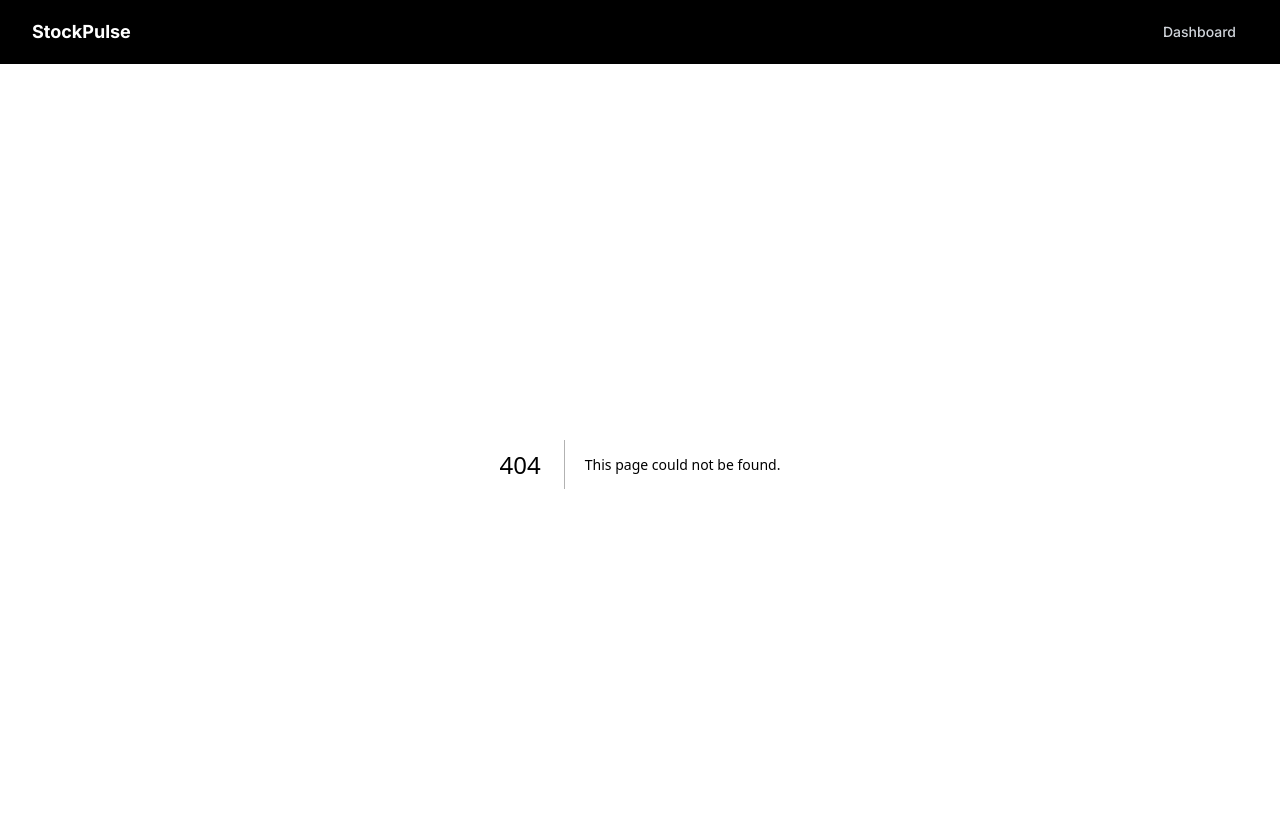
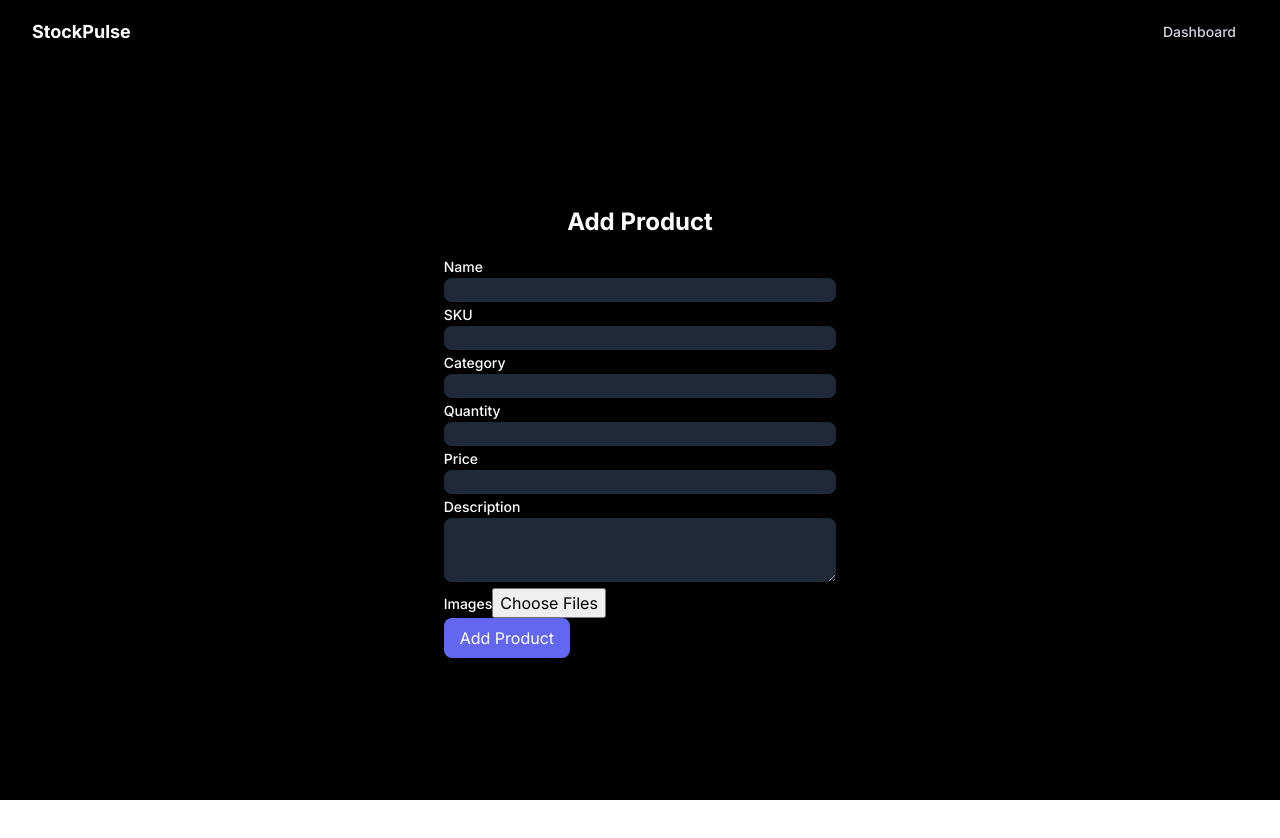
Before and after one commit to Marium-dotcom/MERN-Inventory, a Next.js app in the folder frontend/: page /editProduct/1 in a window 1280 px wide. Before the commit this address had no page. Shown: the top 838 px of the page. After the commit the page ends 800 px from the top, so only its background shows below. Built offline with nearby package versions, Linux system fonts and the light colour scheme; no server answers.

Commit message:
edit product

```diff
--- a/frontend/Redux/Slices/productSlice.js
+++ b/frontend/Redux/Slices/productSlice.js
@@ -33,6 +33,21 @@ export const getProduct = createAsyncThunk(
     }
   );
 
+  export const getSingleProduct = createAsyncThunk(
+    'products/getSingleProduct',
+    async (id, thunkAPI) => {
+      try {
+        const response = await axios.get(`http://localhost:8000/api/getSingleProduct/${id}` ,{
+          withCredentials: true });
+        return response.data;
+      } catch (error) {
+        return thunkAPI.rejectWithValue(error.response.data);
+      }
+    }
+  );
+
+
+
   export const deleteProduct = createAsyncThunk(
     'products/deleteProduct',
     async (id, thunkAPI) => {
@@ -47,10 +62,29 @@ export const getProduct = createAsyncThunk(
   );
 
 
+  export const editProduct = createAsyncThunk(
+    'products/editProduct',
+    async ({id, formData}, thunkAPI) => {
+      try {
+        const response = await axios.patch(`http://localhost:8000/api/updateProduct/${id}`, formData ,{
+          withCredentials: true,
+          headers: {
+            'Content-Type': 'multipart/form-data',
+       } });
+       console.log(response.data + "redux");
+        return response.data;
+      } catch (error) {
+        return thunkAPI.rejectWithValue(error.response.data);
+      }
+    }
+  );
+
+
   export const productsSlice = createSlice({
     name: 'products',
     initialState: {
       items: [],
+      item:  null,
       status: 'idle' ,// idle | loading | succeeded | failed
 
 
@@ -65,10 +99,17 @@ export const getProduct = createAsyncThunk(
       },
       [getProduct.rejected]: (state) => {
         state.status = 'failed';
+      },
+      [getSingleProduct.fulfilled]:(state, action)=>{
+        state.item = action.payload;
+        console.log(action.payload);
       }
+
     }
   })
 
 
   export const selectAllProducts = state => state.products.items;
+  export const selectProduct = state => state.products.item;
+
 export const getProductStatus = state => state.products.status
--- a/frontend/app/addProduct/page.jsx
+++ b/frontend/app/addProduct/page.jsx
@@ -6,6 +6,7 @@ import { useRouter } from 'next/navigation';
 import React, { useState } from 'react';
 import { useSelector } from 'react-redux';
 import { useDispatch } from 'react-redux';
+import ProductForm from '../productForm/page';
 
 const AddProductForm = () => {
   const dispatch = useDispatch();
@@ -52,6 +53,8 @@ const AddProductForm = () => {
         description: '',
         images: [],
       });
+      router.push('/productDashboard')
+
       })
       .catch(err => {
 console.log(err);      });
@@ -85,111 +88,14 @@ console.log(err);      });
   return (
     <>
     {isLoggedIn?
-    <div className="bg-black h-[calc(100vh-64px)] flex flex-col justify-center items-center text-white">
-      <h2 className="text-2xl font-bold mb-4">Add Product</h2>
+   <ProductForm
+   handleFormSubmit={handleFormSubmit}
+   handleImageChange={handleImageChange}
+   handleInputChange={handleInputChange}
+   product={product}
 
-      <form className="max-w-md" onSubmit={handleFormSubmit}>
-        <div>
-          <label className="text-sm font-medium" htmlFor="name">
-            Name
-          </label>
-          <input
-            className="w-full rounded-lg bg-gray-800 text-white pl-2"
-            type="text"
-            id="name"
-            value={product.name}
-            onChange={handleInputChange}
-            name="name"
-          />
-        </div>
-
-        <div>
-          <label className="text-sm font-medium" htmlFor="sku">
-            SKU
-          </label>
-          <input
-            className="w-full rounded-lg bg-gray-800 text-white pl-2"
-            type="text"
-            id="sku"
-            value={product.sku}
-            onChange={handleInputChange}
-            name="sku"
-          />
-        </div>
-
-        <div>
-          <label className="text-sm font-medium" htmlFor="category">
-            Category
-          </label>
-          <input
-            className="w-full rounded-lg bg-gray-800 text-white pl-2"
-            type="text"
-            id="category"
-            value={product.category}
-            onChange={handleInputChange}
-            name="category"
-          />
-        </div>
-
-        <div>
-          <label className="text-sm font-medium" htmlFor="quantity">
-            Quantity
-          </label>
-          <input
-            className="w-full rounded-lg bg-gray-800 text-white pl-2"
-            type="number"
-            id="quantity"
-            value={product.quantity}
-            onChange={handleInputChange}
-            name="quantity"
-          />
-        </div>
-
-        <div>
-          <label className="text-sm font-medium" htmlFor="price">
-            Price
-          </label>
-          <input
-            className="w-full rounded-lg bg-gray-800 text-white pl-2"
-            type="number"
-            id="price"
-            value={product.price}
-            onChange={handleInputChange}
-            name="price"
-          />
-        </div>
-
-        <div>
-          <label className="text-sm font-medium" htmlFor="description">
-            Description
-          </label>
-          <textarea
-            className="w-full rounded-lg bg-gray-800 text-white p-2"
-            id="description"
-            value={product.description}
-            onChange={handleInputChange}
-            name="description"
-          ></textarea>
-        </div>
-
-        <div>
-          <label className="text-sm font-medium" htmlFor="images">
-            Images
-          </label>
-          <input
-            className="text-black"
-            type="file"
-            id="images"
-            multiple
-            onChange={handleImageChange}
-          />
-        </div>
-
-        <button className="bg-indigo-500 text-white rounded-lg py-2 px-4 hover:bg-indigo-600">
-          Add Product
-        </button>
-      </form>
-    </div>: <h1 className='bg-black h-[calc(100vh-64px)] flex flex-col justify-center items-center text-white'>PLEASE LOGIN</h1>}</>
+   />
+   : <h1 className='bg-black h-[calc(100vh-64px)] flex flex-col justify-center items-center text-white'>PLEASE LOGIN</h1>}</>
   );
 };
 
--- /dev/null
+++ b/frontend/app/editProduct/[id]/page.jsx
@@ -0,0 +1,82 @@
+"use client"
+import { getProduct, selectAllProducts, editProduct, getSingleProduct, selectProduct } from '@/Redux/Slices/productSlice';
+import ProductForm from '@/app/productForm/page';
+import { useParams } from 'next/navigation';
+import React, { useEffect, useState } from 'react';
+import { useDispatch, useSelector } from 'react-redux';
+import { useRouter } from 'next/navigation';
+
+const edtProduct = () => {
+    const { id } = useParams();
+    const dispatch = useDispatch();
+    const productEdit = useSelector(selectProduct);
+    const [product, setProduct] = useState(productEdit || {name: "",sku:"",category: "",quantity: "",price: "", description:"" ,     images: [],
+  } );
+    const router = useRouter()
+
+
+// console.log(product);
+useEffect(() => {
+  // Update the local state when the productEdit changes
+  setProduct(productEdit || {name: "",sku:"",category: "",quantity: "",price: "", description:"" } );
+}, [productEdit]);
+
+
+useEffect(() => {
+
+  dispatch(getSingleProduct(id));
+}, [dispatch, id]);
+
+  const handleFormSubmit = async (e) => {
+    e.preventDefault();
+
+
+    const formData = new FormData();
+    formData.append('name', product.name);
+    formData.append('sku', product.sku);
+    formData.append('category', product.category);
+    formData.append('quantity', product.quantity);
+    formData.append('price', product.price);
+    formData.append('description', product.description);
+
+    // Append images to formData
+    for (let i = 0; i < product?.images.length; i++) {
+      formData.append('images', product?.images[i]);
+    }
+
+    console.log(...formData);
+
+    await dispatch(editProduct({ id, formData }));
+    router.push('/productDashboard')
+  };
+
+
+  const handleInputChange = (e) => {
+    const { name, value } = e.target;
+    setProduct((prevProduct) => ({
+      ...prevProduct,
+      [name]: value,
+    }));
+  };
+
+  const handleImageChange = (e) => {
+    const { files } = e.target;
+    setProduct((prevProduct) => ({
+      ...prevProduct,
+      images: Array.from(files),
+    }));
+  };
+
+    return (
+
+      <>
+      <ProductForm    handleFormSubmit={handleFormSubmit}
+   handleInputChange={handleInputChange}
+   product={product}
+   handleImageChange={handleImageChange}
+/>
+      </>
+    );
+}
+
+export default edtProduct;
--- a/frontend/app/productDashboard/page.jsx
+++ b/frontend/app/productDashboard/page.jsx
@@ -3,6 +3,7 @@ import React, { useEffect } from 'react';
 import { useDispatch, useSelector } from 'react-redux';
 import { deleteProduct, getProduct, getProductStatus, selectAllProducts } from '@/Redux/Slices/productSlice';
 import Image from 'next/image';
+import Link from 'next/link';
 
 export default function Dashboard() {
   const dispatch = useDispatch();
@@ -34,6 +35,7 @@ export default function Dashboard() {
             <p className="text-gray-300">Description: {product.description}</p>
             <p className="text-gray-300">Price: ${product.price}</p>         <button className="text-gray-300" onClick={()=>delProduct(product._id)}>delete</button>
 
+            <Link href={`./editProduct/${product._id}`} className="text-gray-300 block" >Edit</Link>
             {/* Add image rendering logic here */}
             <Image width={400} height={400}  src={product.images[0].filePath} alt={product.name} className="mt-2 rounded-md" />
           </div>
@@ -42,5 +44,4 @@ export default function Dashboard() {
     );
   }
 
-  return <div className="bg-black text-white p-4">hi</div>;
 }
--- /dev/null
+++ b/frontend/app/productForm/page.jsx
@@ -0,0 +1,118 @@
+import React from 'react';
+
+const ProductForm = ({handleFormSubmit,handleImageChange, handleInputChange, product}) => {
+
+
+
+
+  return (
+    <>
+    <div className="bg-black h-[calc(100vh-64px)] flex flex-col justify-center items-center text-white">
+      <h2 className="text-2xl font-bold mb-4">Add Product</h2>
+
+      <form className="max-w-md" onSubmit={handleFormSubmit}>
+        <div>
+          <label className="text-sm font-medium" htmlFor="name">
+            Name
+          </label>
+          <input
+            className="w-full rounded-lg bg-gray-800 text-white pl-2"
+            type="text"
+            id="name"
+            value={product?.name}
+            onChange={handleInputChange}
+            name="name"
+          />
+        </div>
+
+        <div>
+          <label className="text-sm font-medium" htmlFor="sku">
+            SKU
+          </label>
+          <input
+            className="w-full rounded-lg bg-gray-800 text-white pl-2"
+            type="text"
+            id="sku"
+            value={product?.sku}
+            onChange={handleInputChange}
+            name="sku"
+          />
+        </div>
+
+        <div>
+          <label className="text-sm font-medium" htmlFor="category">
+            Category
+          </label>
+          <input
+            className="w-full rounded-lg bg-gray-800 text-white pl-2"
+            type="text"
+            id="category"
+            value={product?.category}
+            onChange={handleInputChange}
+            name="category"
+          />
+        </div>
+
+        <div>
+          <label className="text-sm font-medium" htmlFor="quantity">
+            Quantity
+          </label>
+          <input
+            className="w-full rounded-lg bg-gray-800 text-white pl-2"
+            type="number"
+            id="quantity"
+            value={product?.quantity}
+            onChange={handleInputChange}
+            name="quantity"
+          />
+        </div>
+
+        <div>
+          <label className="text-sm font-medium" htmlFor="price">
+            Price
+          </label>
+          <input
+            className="w-full rounded-lg bg-gray-800 text-white pl-2"
+            type="number"
+            id="price"
+            value={product?.price}
+            onChange={handleInputChange}
+            name="price"
+          />
+        </div>
+
+        <div>
+          <label className="text-sm font-medium" htmlFor="description">
+            Description
+          </label>
+          <textarea
+            className="w-full rounded-lg bg-gray-800 text-white p-2"
+            id="description"
+            value={product?.description}
+            onChange={handleInputChange}
+            name="description"
+          ></textarea>
+        </div>
+
+        <div>
+          <label className="text-sm font-medium" htmlFor="images">
+            Images
+          </label>
+          <input
+            className="text-black"
+            type="file"
+            id="images"
+            multiple
+            onChange={handleImageChange}
+          />
+        </div>
+
+        <button className="bg-indigo-500 text-white rounded-lg py-2 px-4 hover:bg-indigo-600">
+          Add Product
+        </button>
+      </form>
+    </div></>
+  );
+};
+
+export default ProductForm;
```
Also changed, not shown: 6 other files (tests, documents, lock files or other folders).
